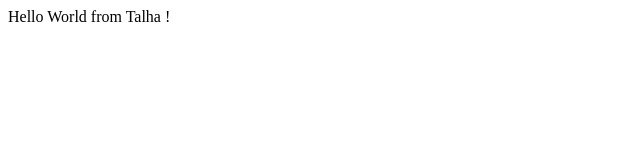
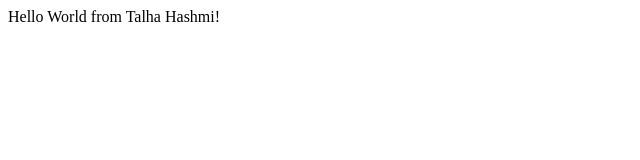
Before and after one commit to talhahashmi/bootcamp2024, a plain HTML site: page index.html in a window 1280 px wide. Shown: the full height of the page, 0-640 px from the left. Drawn offline with Linux system fonts and the light colour scheme.

Commit message:
updated line 10
updated line 10

```diff
--- a/index.html
+++ b/index.html
@@ -7,7 +7,7 @@
 </head>
 <body>
     <div class="div">
-        Hello World from Talha !
+        Hello World from Talha Hashmi!
     </div>
 </body>
 </html>
```
